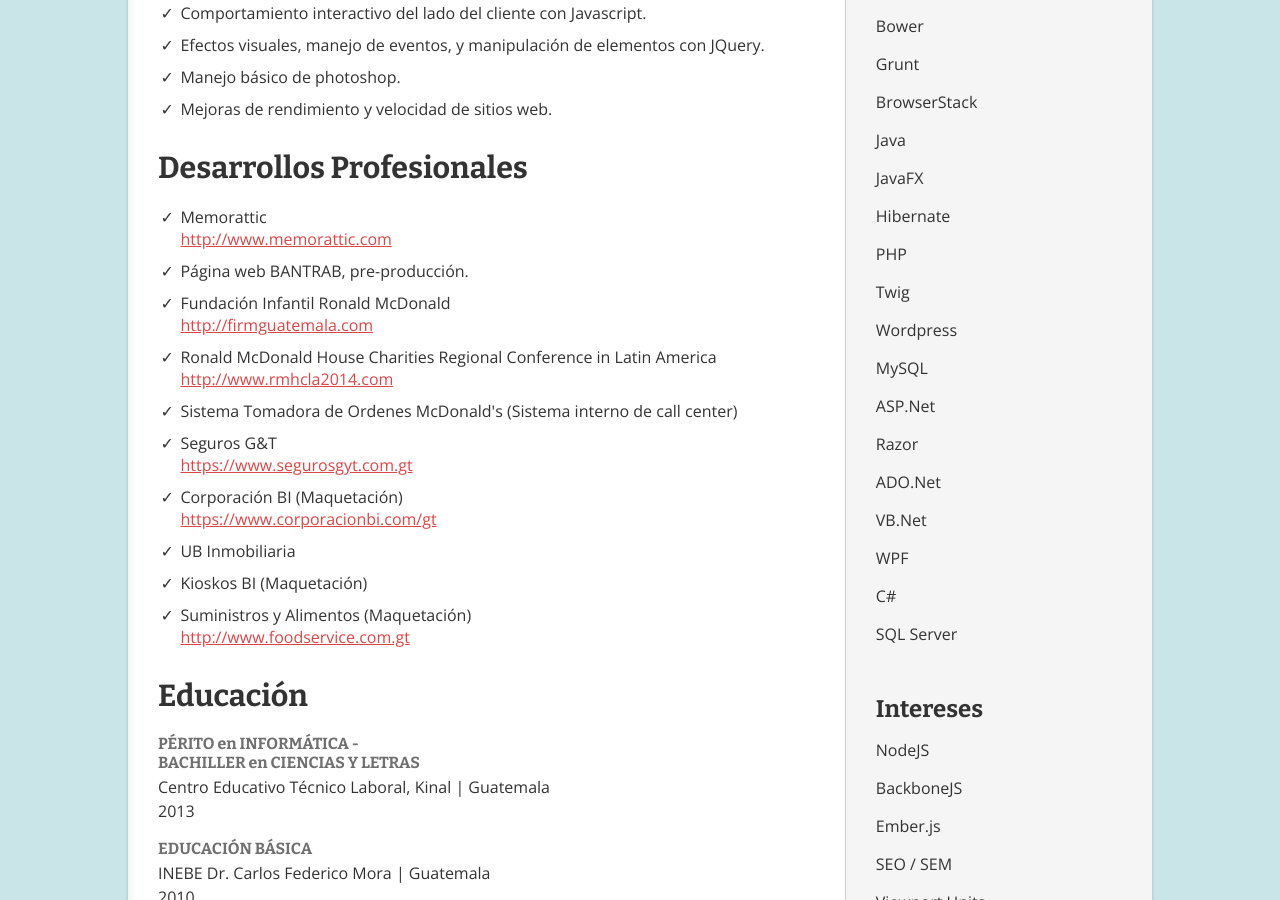
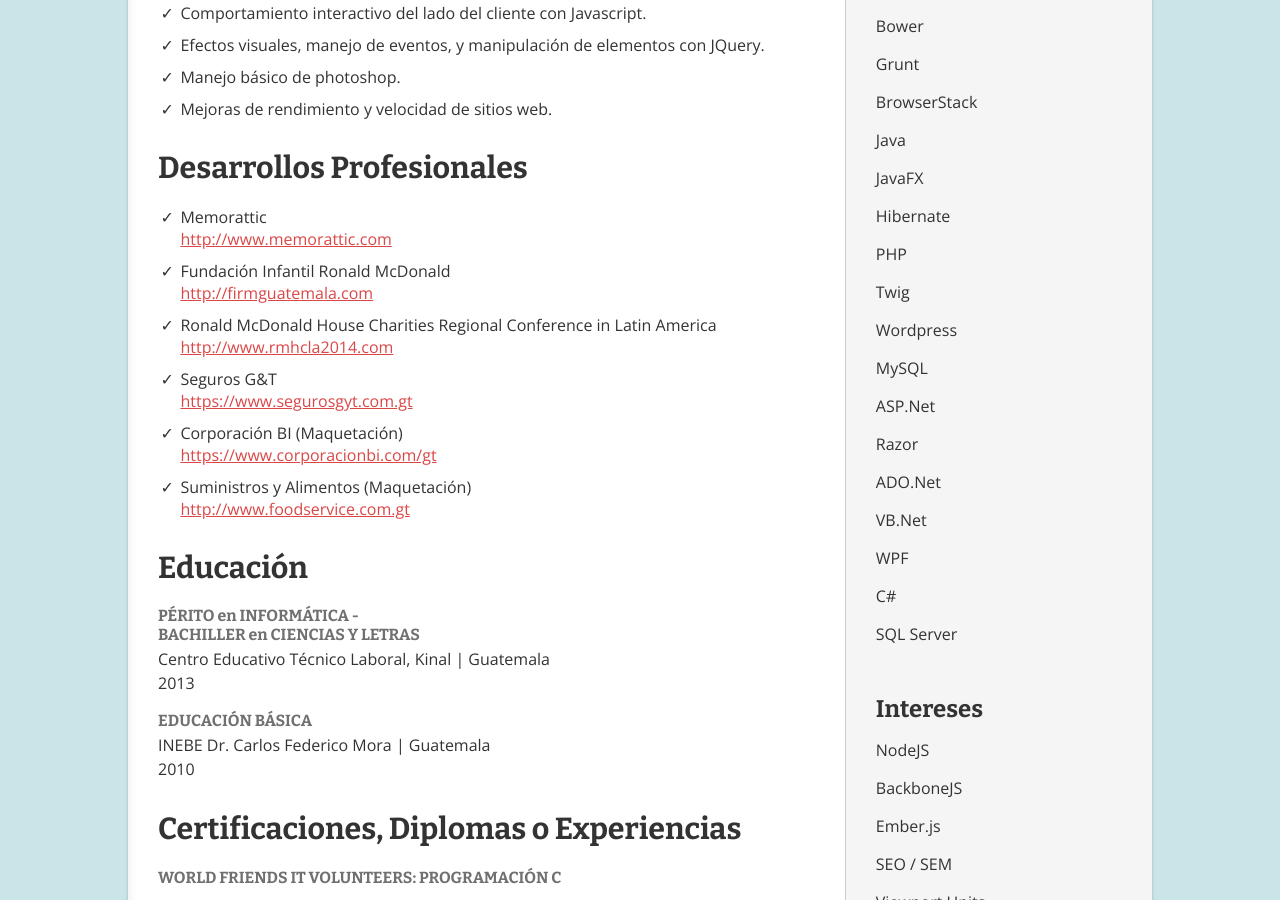
Before and after one commit to devjoseluis/devjoseluis.github.io, a Jekyll site: the page built from index.html, in a window 1280 px wide and 900 px high, scrolled down 776 px. Built offline with Jekyll 4.4.1, drawn with Linux system fonts in a browser that asks for light colours.

Commit message:
no message

```diff
--- a/index.html
+++ b/index.html
@@ -50,14 +50,13 @@
       <h1>Desarrollos Profesionales</h1>
       <ul class="developments">
         <li>Memorattic <a target="_blank" href="http://www.memorattic.com/">http://www.memorattic.com</a></li>
-        <li>Página web BANTRAB, pre-producción.</li>
+
         <li>Fundación Infantil Ronald McDonald <a target="_blank" href="http://firmguatemala.com/">http://firmguatemala.com</a></li>
         <li>Ronald McDonald House Charities Regional Conference in Latin America <a target="_blank" href="http://www.rmhcla2014.com/">http://www.rmhcla2014.com</a></li>
-        <li>Sistema Tomadora de Ordenes McDonald's  (Sistema interno de call center)</li>
+
         <li>Seguros G&T <a target="_blank" href="https://www.segurosgyt.com.gt/">https://www.segurosgyt.com.gt</a></li>
         <li>Corporación BI (Maquetación) <a target="_blank" href="https://www.corporacionbi.com/gt/">https://www.corporacionbi.com/gt</a></li>
-        <li>UB Inmobiliaria  </li>
-        <li>Kioskos BI (Maquetación) </li>
+
         <li>Suministros y Alimentos (Maquetación) <a target="_blank" href="http://www.foodservice.com.gt/">http://www.foodservice.com.gt</a></li>
         </ul>
       </article>
```
